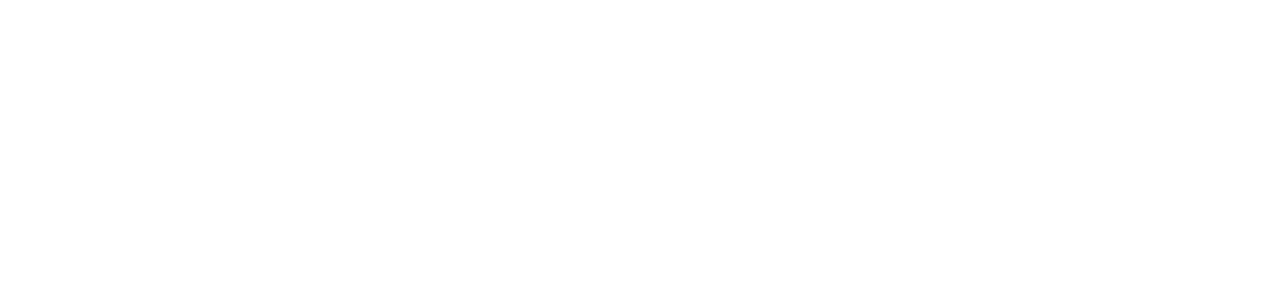
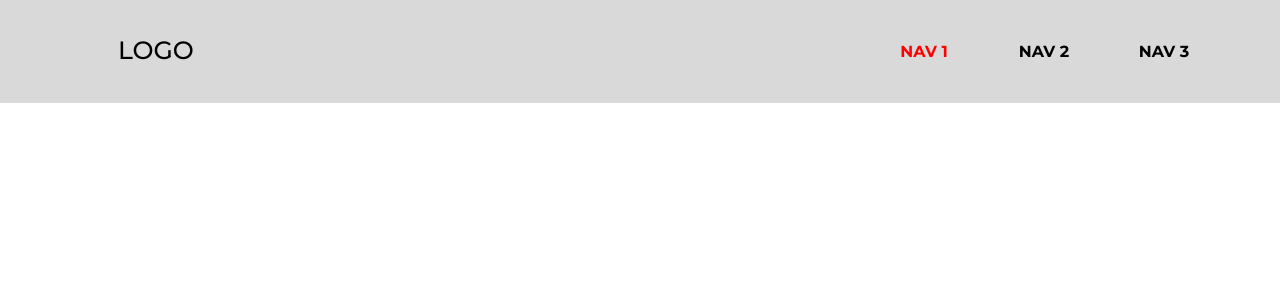
Before and after one commit to vadiimvooo/nuxt-landing, a Nuxt app: page / in a window 1280 px wide. Shown: the top 300 px of the page. Built offline with nearby package versions, Linux system fonts and the light colour scheme.

Commit message:
Header layout was created

```diff
--- a/app.vue
+++ b/app.vue
@@ -1,5 +1,8 @@
 <template>
-  <div class="flex"></div>
+  <div>
+    <Header />
+    <NuxtPage></NuxtPage>
+  </div>
 </template>
 
 <script></script>
--- /dev/null
+++ b/components/Header/Header.vue
@@ -0,0 +1,37 @@
+<template>
+  <header class="bg-gray-primary">
+    <div class="flex justify-between align-middle max-w-[1440px] m-auto">
+      <div class="px-4 py-1 my-1 mob:px-11 mob:py-4 mob:my-4 md:ml-[74px]">
+        <NuxtLink
+          to="/"
+          class="font-['Montserrat'] font-medium text-[25px] block w-[74px] h-[39px]"
+        >
+          LOGO
+        </NuxtLink>
+      </div>
+      <nav class="flex mob:mr-7 md:mr-14">
+        <ul class="flex self-center">
+          <li v-for="navLink in navLinks" :key="navLink.title" class="flex">
+            <NuxtLink
+              :to="navLink.to"
+              active-class="text-link-active"
+              class="flex items-center justify-center font-bold font-['Montserrat'] text-base w-[70px] h-[25px] text-[12px] mob:text-[16px] mob:w-[86px] mob:h-[30px] md:w-[120px] md:h-[42px]"
+            >
+              {{ navLink.title }}
+            </NuxtLink>
+          </li>
+        </ul>
+      </nav>
+    </div>
+  </header>
+</template>
+
+<script setup lang="ts">
+  import { NavLinks } from "~/types/NavLinks";
+
+  const navLinks: NavLinks[] = [
+    { title: "NAV 1", to: "/" },
+    { title: "NAV 2", to: "/nav2" },
+    { title: "NAV 3", to: "/nav3" },
+  ];
+</script>
--- a/nuxt.config.ts
+++ b/nuxt.config.ts
@@ -7,10 +7,20 @@
     },
   },
   tailwindcss: {
-    configPath: "~/tailwind.config.cjs",
+    configPath: "~/tailwind.config.ts",
     exposeConfig: false,
     injectPosition: 0,
     viewer: true,
+  },
+  googleFonts: {
+    display: "swap",
+    useStylesheet: true,
+    inject: true,
+    download: true,
+    families: {
+      Inter: [400, 500],
+      Montserrat: [400, 500, 700],
+    },
   },
   css: ["~/assets/css/styles.css"],
   app: {
@@ -27,13 +37,13 @@
   },
   devtools: { enabled: true },
   modules: [
-    "@nuxtjs/tailwindcss",
-    "@pinia/nuxt",
     [
       "@pinia/nuxt",
       {
         autoImports: ["defineStore", ["defineStore", "definePiniaStore"]],
       },
     ],
+    "@nuxtjs/tailwindcss",
+    "@nuxtjs/google-fonts",
   ],
 });
--- a/package.json
+++ b/package.json
@@ -14,6 +14,7 @@
   "devDependencies": {
     "@nuxt/devtools": "latest",
     "@nuxtjs/eslint-config-typescript": "^12.1.0",
+    "@nuxtjs/google-fonts": "^3.0.2",
     "@nuxtjs/tailwindcss": "^6.8.0",
     "@typescript-eslint/eslint-plugin": "^6.7.4",
     "eslint": "^8.50.0",
--- /dev/null
+++ b/pages/index.vue
@@ -0,0 +1,4 @@
+<template>
+  <div></div>
+</template>
+<script></script>
--- /dev/null
+++ b/pages/nav2/index.vue
@@ -0,0 +1,4 @@
+<template>
+  <div></div>
+</template>
+<script></script>
--- /dev/null
+++ b/pages/nav3/index.vue
@@ -0,0 +1,4 @@
+<template>
+  <div></div>
+</template>
+<script></script>
--- a/tailwind.config.ts
+++ b/tailwind.config.ts
@@ -1,4 +1,5 @@
 import type { Config } from "tailwindcss";
+import defaultTheme from "tailwindcss/defaultTheme"
 
 export default {
   content: [
@@ -9,7 +10,30 @@
     "./src/components/**/*.{vue,js,ts,jsx,tsx}",
   ],
   theme: {
-    extend: {},
+    screens: {
+      "mob": { min: '480px'},
+      "sm": { min: "640px" },
+      "md": { min: "768px" },
+      "lg": { min: "1024px" },
+      "xl": { min: "1280px" },
+      "2xl": { min: "1440px" },
+    },
+    extend: {
+      colors: {
+        "gray-primary": "#D9D9D9",
+        "link-active": "#FF0000",
+      },
+      backgroundColor: {
+        "gray-primary": "#D9D9D9"
+      },
+      fontFamily: {
+        sans: [
+          '"Inter", sans-serif'
+          , '"Montserrat" sans-serif',
+          ...defaultTheme.fontFamily.sans
+        ],
+      }
+    },
   },
   plugins: [],
 } satisfies Config;
--- /dev/null
+++ b/types/NavLinks.ts
@@ -0,0 +1,4 @@
+export interface NavLinks {
+  title: string;
+  to: string;
+}
```
Also changed, not shown: .eslintrc.json, 2 other files (tests, documents, lock files or other folders).
